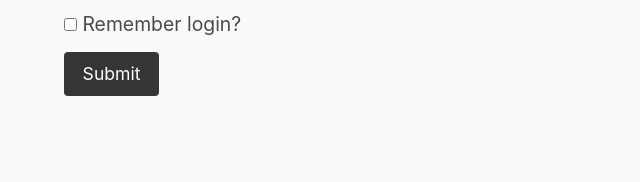
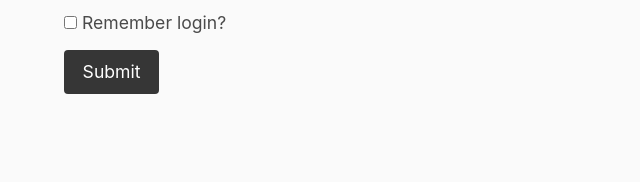
Before and after one commit to jdmar3-comp426/a02-harshul5740, a website: page index.html in a window 1280 px wide. Shown: the part 4117-4299 px from the top of the page, 0-640 px from the left. Drawn offline with nearby package versions, Linux system fonts and the light colour scheme; a web font is replaced by a local one.

Commit message:
Made changes

```diff
--- a/index.html
+++ b/index.html
@@ -170,7 +170,7 @@
                         </div>
                     </div>
                     <div class="field">
-                        <div class="checkbox">
+                        <div class="control">
                             <label class="checkbox">
                                 <input type="checkbox" name="remember">
                                 Remember login?
@@ -178,7 +178,7 @@
                         </div>
                     </div>
                     <div class="field">
-                        <div class="buttons">
+                        <div class="control">
                             <button class="button is-dark" type="submit">Submit</button>
                         </div>
                     </div>
@@ -217,7 +217,7 @@
                         </div>
                     </div>
                     <div class="field">
-                        <div class="buttons">
+                        <div class="control">
                             <button class="button is-dark" type="submit">Submit</button>
                         </div>
                     </div>
```
